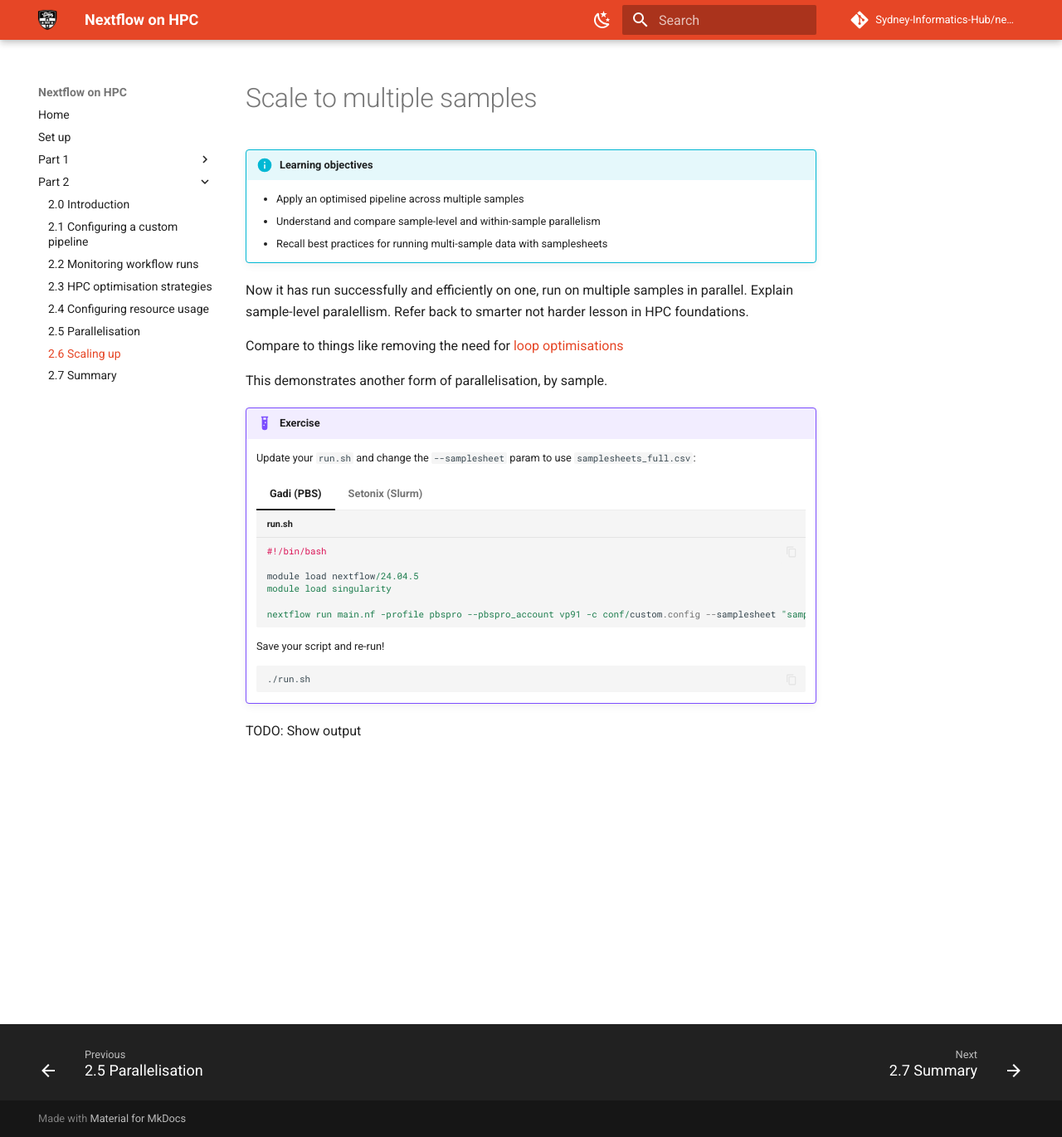
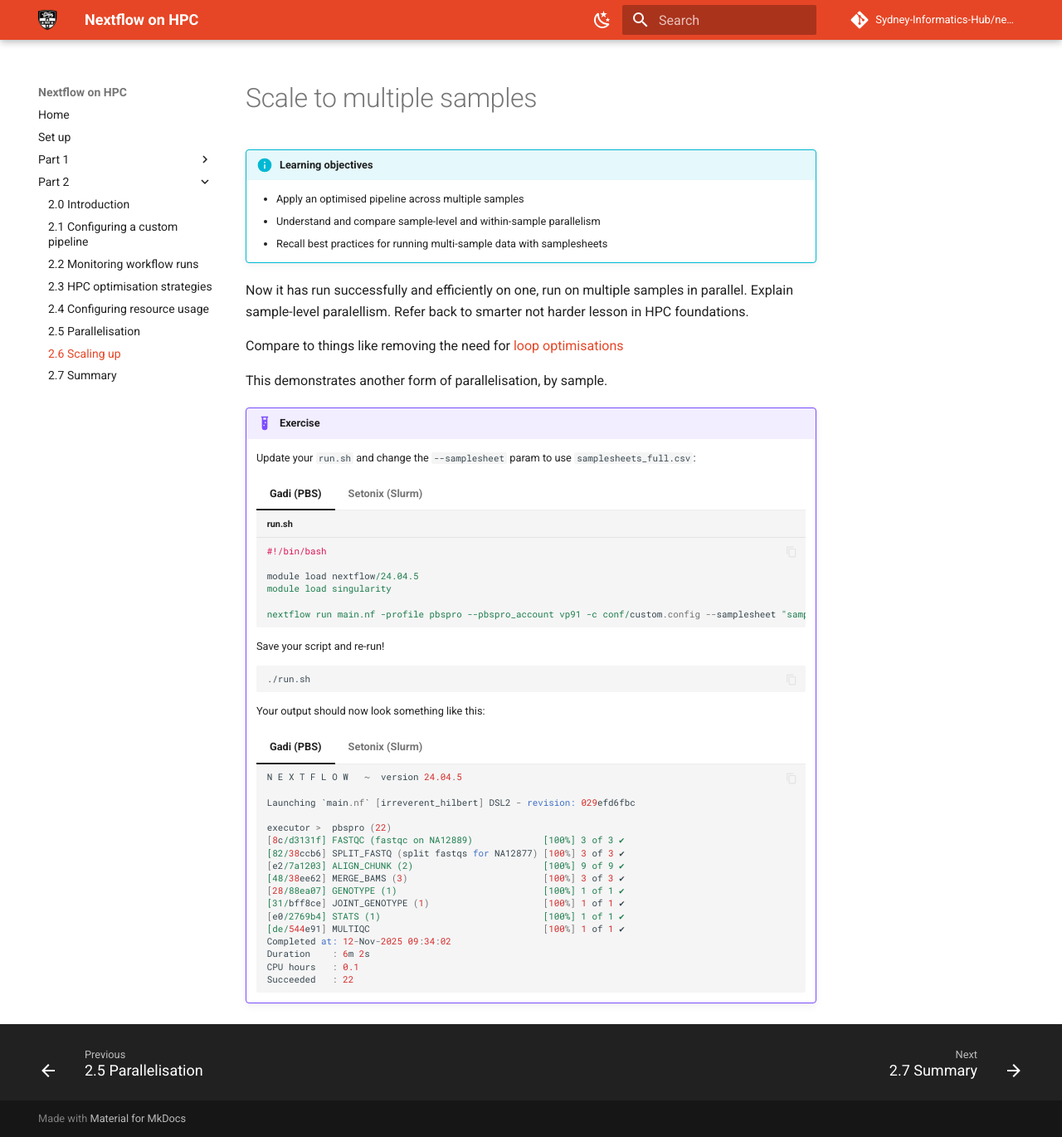
Before and after one commit to Sydney-Informatics-Hub/nextflow-hpc-workshop, an MkDocs documentation site: the page built from docs/part2/27_scale.md, in a window 1280 px wide and 1370 px high. Shown: the whole window at 83% size. Built offline with MkDocs 1.6.1 and Material for MkDocs 9.7.7, drawn with Linux system fonts in a browser that asks for light colours; comment, search, counter and statistics services are not loaded.

Commit message:
added output for final exercise

````diff
--- a/docs/part2/27_scale.md
+++ b/docs/part2/27_scale.md
@@ -45,4 +45,48 @@ This demonstrates another form of parallelisation, by sample.
     ./run.sh
     ```
 
-TODO: Show output
+    Your output should now look something like this:
+
+    === "Gadi (PBS)"
+
+        ```groovy
+        N E X T F L O W   ~  version 24.04.5
+
+        Launching `main.nf` [irreverent_hilbert] DSL2 - revision: 029efd6fbc
+
+        executor >  pbspro (22)
+        [8c/d3131f] FASTQC (fastqc on NA12889)             [100%] 3 of 3 ✔
+        [82/38ccb6] SPLIT_FASTQ (split fastqs for NA12877) [100%] 3 of 3 ✔
+        [e2/7a1203] ALIGN_CHUNK (2)                        [100%] 9 of 9 ✔
+        [48/38ee62] MERGE_BAMS (3)                         [100%] 3 of 3 ✔
+        [28/88ea07] GENOTYPE (1)                           [100%] 1 of 1 ✔
+        [31/bff8ce] JOINT_GENOTYPE (1)                     [100%] 1 of 1 ✔
+        [e0/2769b4] STATS (1)                              [100%] 1 of 1 ✔
+        [de/544e91] MULTIQC                                [100%] 1 of 1 ✔
+        Completed at: 12-Nov-2025 09:34:02
+        Duration    : 6m 2s
+        CPU hours   : 0.1
+        Succeeded   : 22
+        ```
+
+    === "Setonix (Slurm)"
+
+        ```groovy
+        N E X T F L O W   ~  version 24.10.0
+
+        Launching `main.nf` [fabulous_panini] DSL2 - revision: 029efd6fbc
+
+        executor >  slurm (22)
+        [e6/da7692] FASTQC (fastqc on NA12877)             [100%] 3 of 3 ✔
+        [f0/fadc47] SPLIT_FASTQ (split fastqs for NA12878) [100%] 3 of 3 ✔
+        [74/bced2a] ALIGN_CHUNK (6)                        [100%] 9 of 9 ✔
+        [84/1bd560] MERGE_BAMS (1)                         [100%] 3 of 3 ✔
+        [2f/2d96be] GENOTYPE (1)                           [100%] 1 of 1 ✔
+        [b8/f88205] JOINT_GENOTYPE (1)                     [100%] 1 of 1 ✔
+        [6e/165917] STATS (1)                              [100%] 1 of 1 ✔
+        [65/432772] MULTIQC                                [100%] 1 of 1 ✔
+        Completed at: 12-Nov-2025 07:32:34
+        Duration    : 4m 32s
+        CPU hours   : (a few seconds)
+        Succeeded   : 22
+        ```
````
